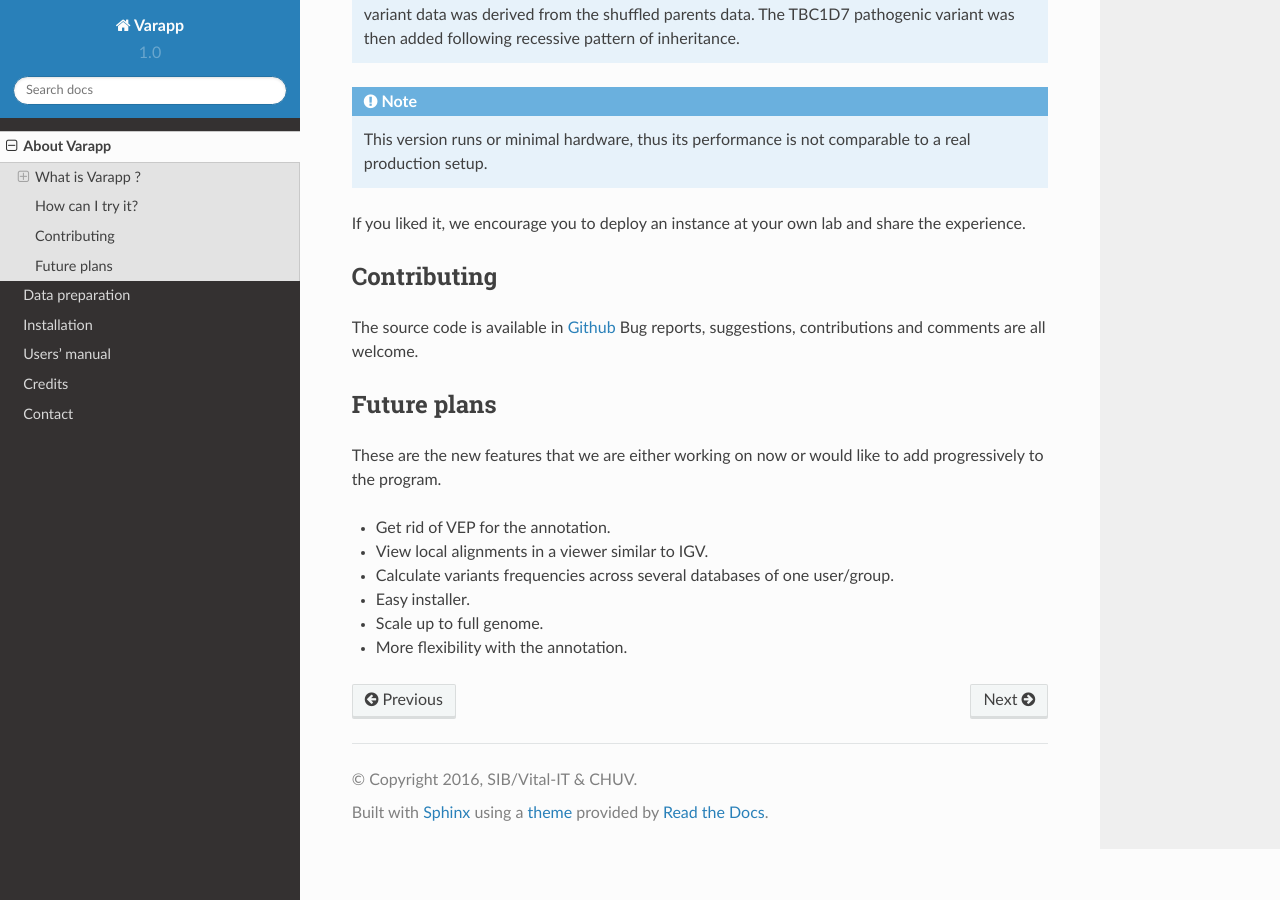
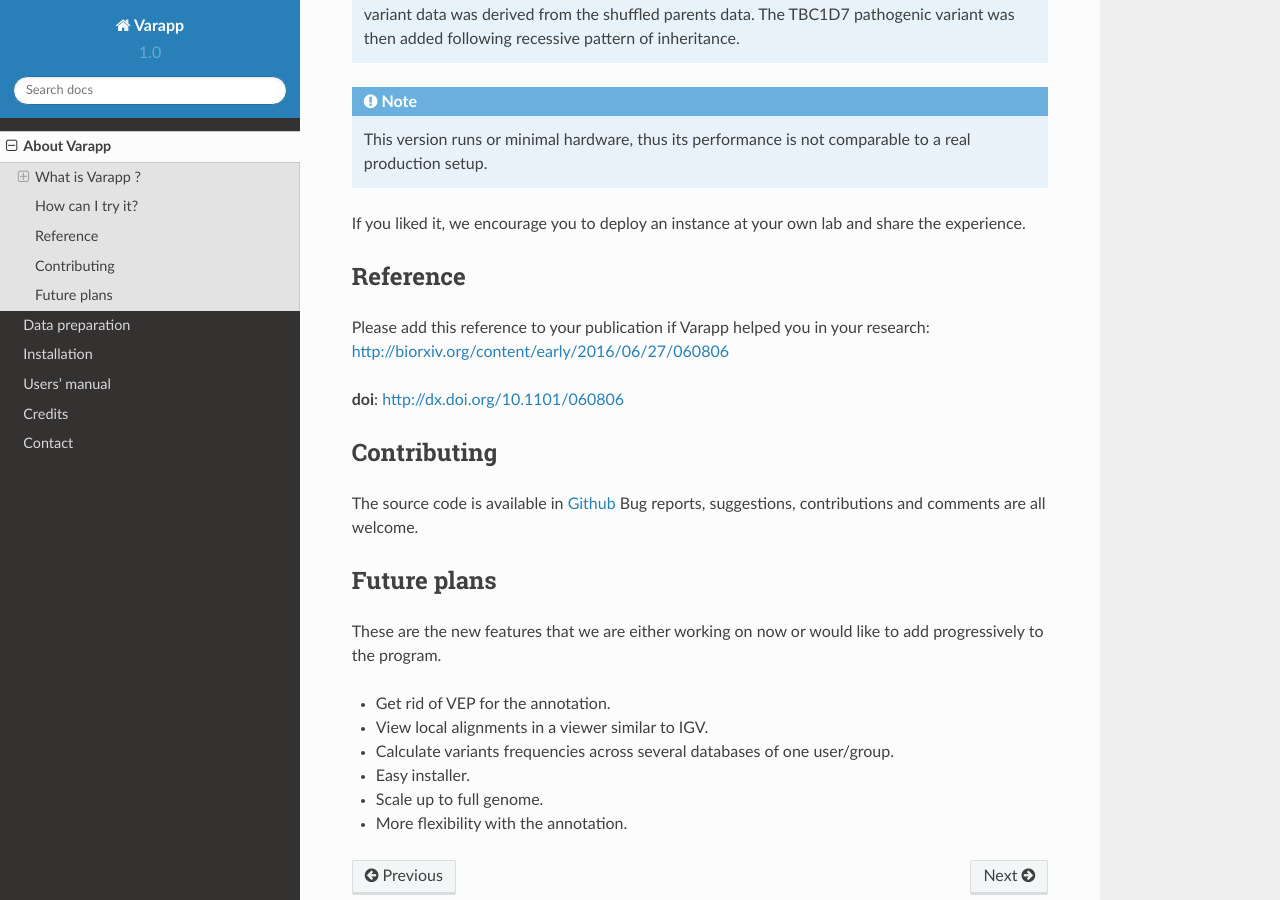
Before and after one commit to varapp/varapp-docs, a Sphinx documentation site: the page built from docs/src/about.rst, in a window 1280 px wide and 900 px high, scrolled down 2586 px. Built offline with Sphinx 7.4.7 and the Read the Docs theme 2.0.0, drawn with Linux system fonts in a browser that asks for light colours.

Commit message:
reference

```diff
--- a/docs/src/about.rst
+++ b/docs/src/about.rst
@@ -123,6 +123,15 @@ If you liked it, we encourage you to deploy an instance at your own lab
 and share the experience.
 
 
+Reference
+---------
+
+Please add this reference to your publication if Varapp helped you in your research:
+`<http://biorxiv.org/content/early/2016/06/27/060806>`_
+
+**doi**: http://dx.doi.org/10.1101/060806
+
+
 Contributing
 ------------
 
```
